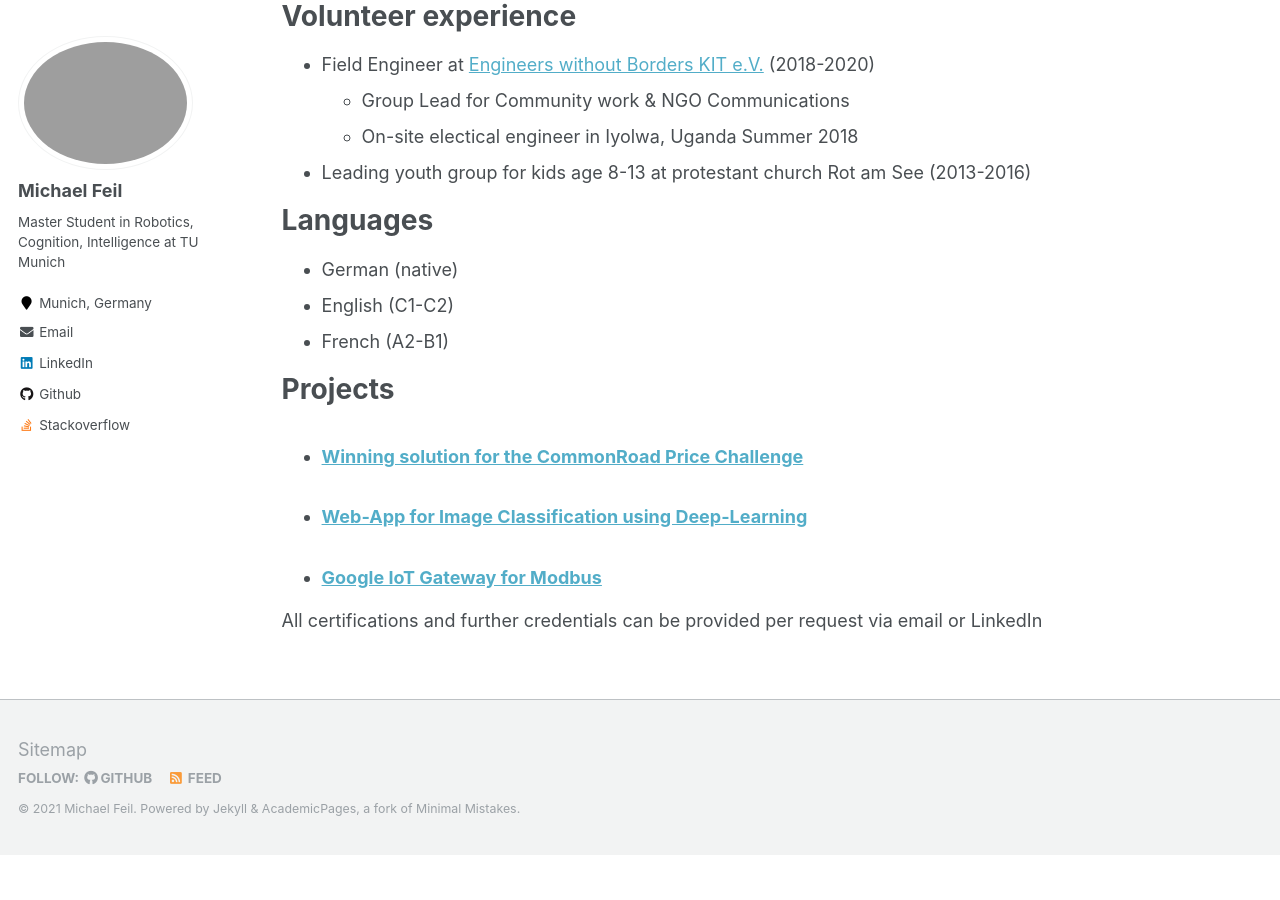
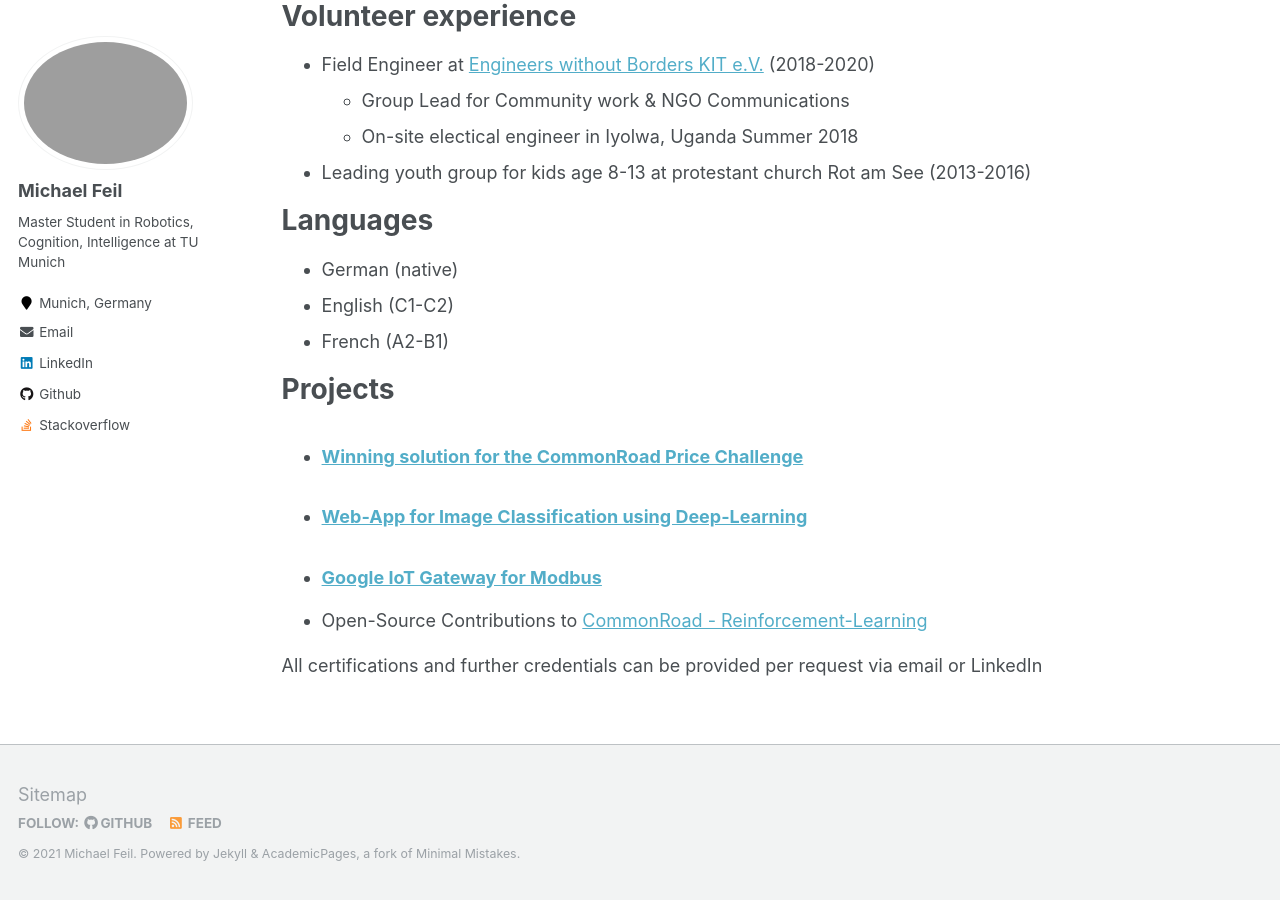
Before and after one commit to michaelfeil/academicpages, a Jekyll site: the page built from _pages/cv.md, in a window 1280 px wide and 900 px high, scrolled down 1189 px. Built offline with Jekyll 4.4.1, drawn with Linux system fonts in a browser that asks for light colours; before the commit the page ends 2044 px from its top, so only the background shows below that.

Commit message:
Update cv.md

```diff
--- a/_pages/cv.md
+++ b/_pages/cv.md
@@ -62,6 +62,7 @@ Projects
   <ul>{% for post in site.projects %}
     {% include archive-single-cv.html %}
   {% endfor %}</ul>
+* Open-Source Contributions to [CommonRoad - Reinforcement-Learning](https://commonroad.in.tum.de/commonroad-rl)
 
 <!-- This is commented out.
 Teaching
```
